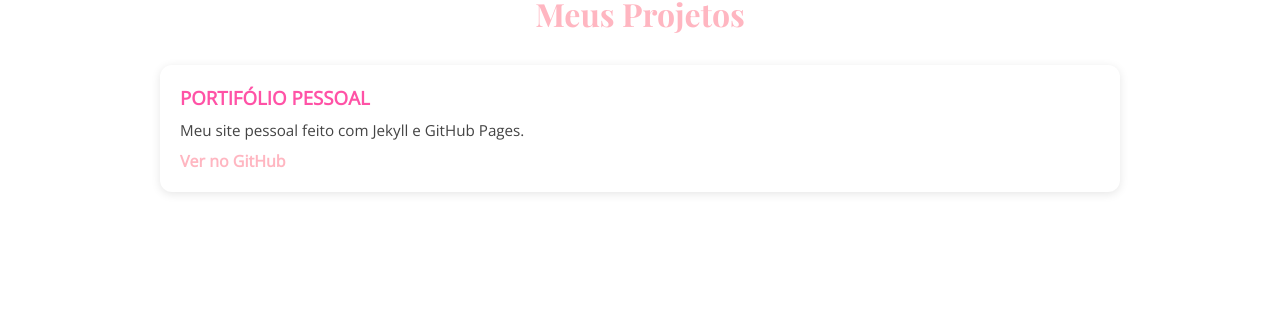
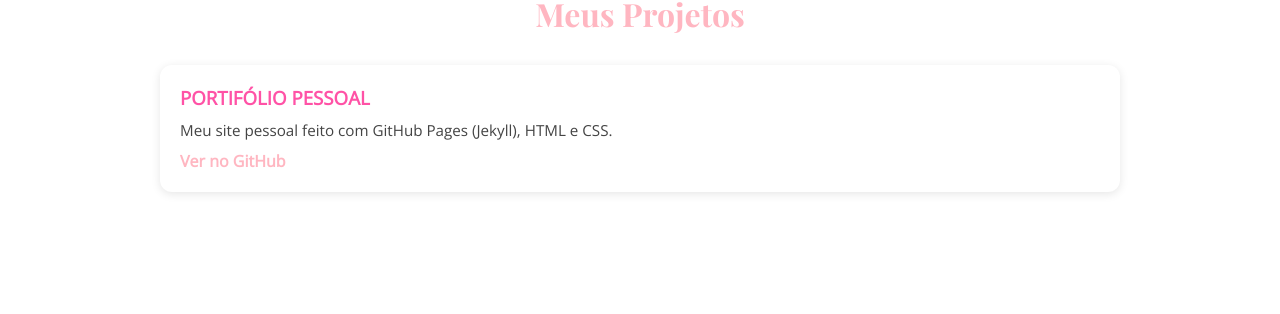
Before and after one commit to isacsilveira/isacsilveira.github.io, a Jekyll site: the page built from projetos.md, in a window 1280 px wide. Shown: the part 138-452 px from the top of the page. Built offline with Jekyll 4.4.1, drawn with Linux system fonts in a browser that asks for light colours.

Commit message:
Update projetos.md

```diff
--- a/projetos.md
+++ b/projetos.md
@@ -9,7 +9,7 @@ permalink: /projetos/
 
     <div class="project-card">
       <h3>PORTIFÓLIO PESSOAL</h3>
-      <p>Meu site pessoal feito com Jekyll e GitHub Pages.</p>
+      <p>Meu site pessoal feito com GitHub Pages (Jekyll), HTML e CSS.</p>
       <a href="https://github.com/isacsilveira/isacsilveira.github.io" target="_blank">Ver no GitHub</a>
     </div>
 
```
